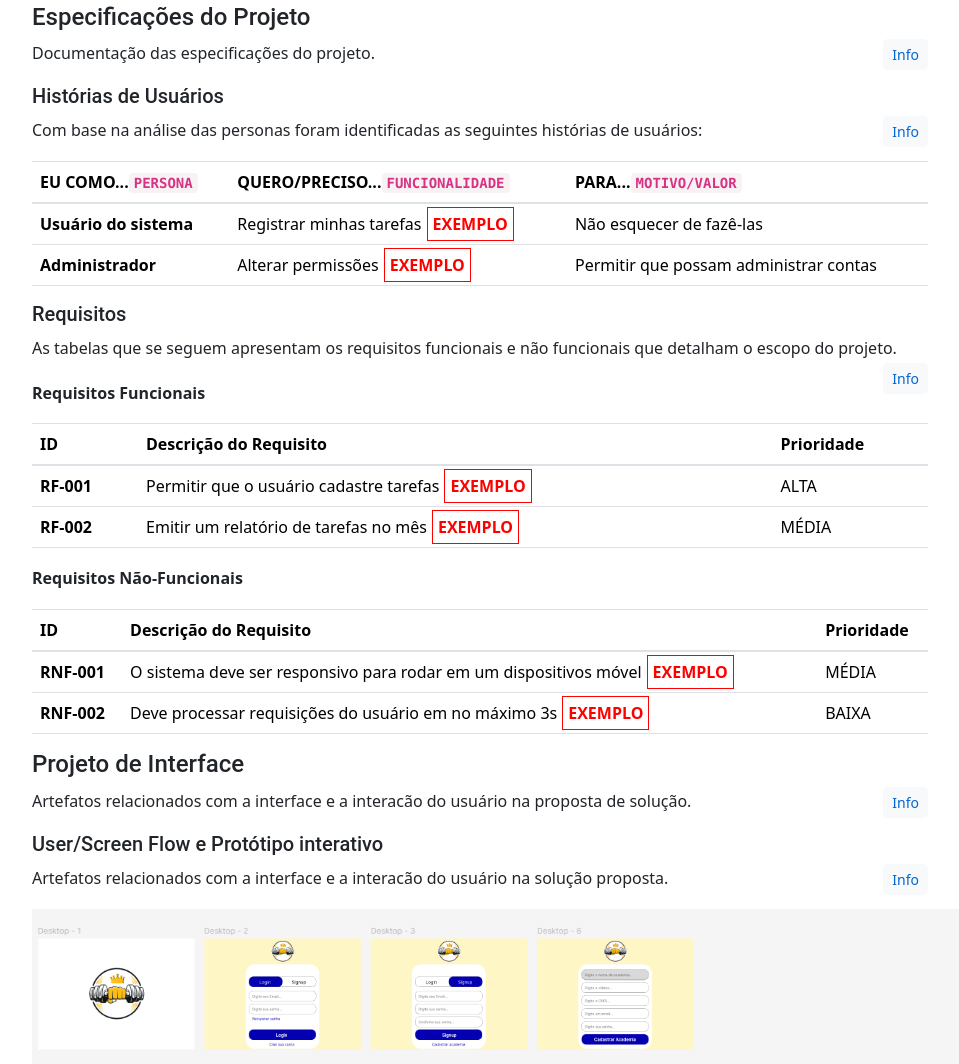
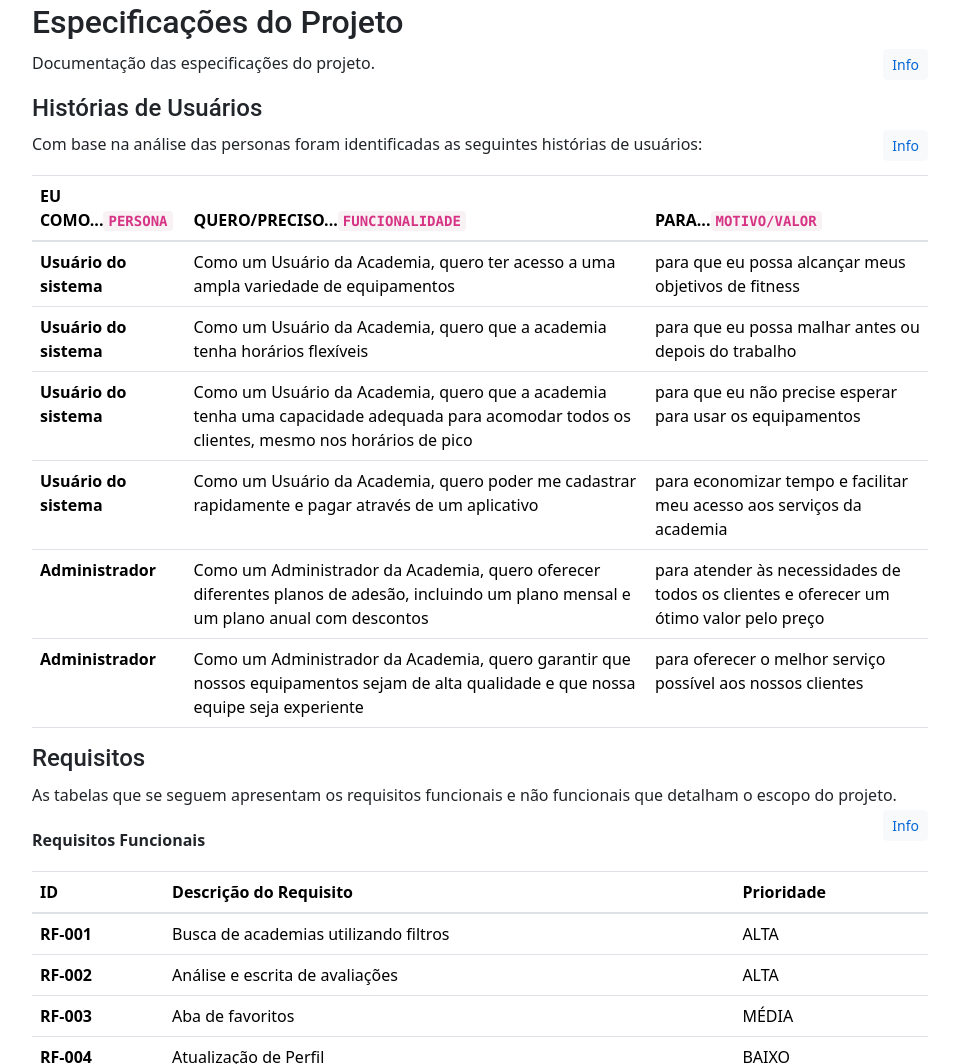
Before and after one commit to ICEI-PUC-Minas-PPLCC-TI/ppl-cc-ti1-2024-1-g-mapeamento-academia, a plain HTML site: page docs/index_documentacao.html in a window 1280 px wide. Shown: the part 1736-2800 px from the top of the page, without its empty margins (290-1249 px from the left). Drawn offline with nearby package versions, Linux system fonts and the light colour scheme; files that its build step writes are made by us from their sources; files whose address does not match are found by name.

Commit message:
Atualizações finais index.html

```diff
--- a/index_documentacao.html
+++ b/docs/index_documentacao.html
@@ -192,7 +192,7 @@
             </section>
 
             <section id="ti_especificacoes">
-              <h4>Especificações do Projeto</h4>
+              <h2>Especificações do Projeto</h2>
               <p>Documentação das especificações do projeto.
                 <button type="button" class="btn btn-light btn-sm float-right" data-toggle="collapse" href="#collapseEspecificacao">Info</button>
               </p>
@@ -201,7 +201,7 @@
               </div>
 
               <section>
-                <h5>Histórias de Usuários</h5>
+                <h4>Histórias de Usuários</h4>
                 <p>Com base na análise das personas foram identificadas as seguintes histórias de usuários:
                   <button type="button" class="btn btn-light btn-sm float-right" data-toggle="collapse" href="#collapseHistorias">Info</button>
                 </p>
@@ -217,22 +217,49 @@
                       </tr>
                   </thead>
                   <tbody>
+
                       <tr>
                           <th scope="row">Usuário do sistema</th>
-                          <td>Registrar minhas tarefas<span class="exemplo">EXEMPLO</span></td>
-                          <td>Não esquecer de fazê-las</td>
+                          <td>Como um Usuário da Academia, quero ter acesso a uma ampla variedade de equipamentos</td>
+                          <td>para que eu possa alcançar meus objetivos de fitness</td>
                       </tr>
+
+                      <tr>
+                        <th scope="row">Usuário do sistema</th>
+                        <td>Como um Usuário da Academia, quero que a academia tenha horários flexíveis</td>
+                        <td> para que eu possa malhar antes ou depois do trabalho</td>
+                      </tr>
+
+                      <tr>
+                        <th scope="row">Usuário do sistema</th>
+                        <td>Como um Usuário da Academia, quero que a academia tenha uma capacidade adequada para acomodar todos os clientes, mesmo nos horários de pico</td>
+                        <td> para que eu não precise esperar para usar os equipamentos</td>
+                      </tr>
+
+                      <tr>
+                        <th scope="row">Usuário do sistema</th>
+                        <td>Como um Usuário da Academia, quero poder me cadastrar rapidamente e pagar através de um aplicativo</td>
+                        <td> para economizar tempo e facilitar meu acesso aos serviços da academia</td>
+                      </tr>
+
                       <tr>
                           <th scope="row">Administrador</th>
-                          <td>Alterar permissões<span class="exemplo">EXEMPLO</span></td>
-                          <td>Permitir que possam administrar contas</td>
+                          <td>Como um Administrador da Academia, quero oferecer diferentes planos de adesão, incluindo um plano mensal e um plano anual com descontos</td>
+                          <td>para atender às necessidades de todos os clientes e oferecer um ótimo valor pelo preço</td>
                       </tr>
+
+                      <tr>
+                        <th scope="row">Administrador</th>
+                        <td>Como um Administrador da Academia, quero garantir que nossos equipamentos sejam de alta qualidade e que nossa equipe seja experiente</td>
+                        <td>para oferecer o melhor serviço possível aos nossos clientes</td>
+                      </tr>
+
                   </tbody>
                 </table>
               </section>
 
               <section>
-                <h5>Requisitos</h5>
+                <h4>Requisitos</h4>
                 <p>As tabelas que se seguem apresentam os requisitos funcionais e não funcionais que detalham o escopo do projeto.
                   <button type="button" class="btn btn-light btn-sm float-right" data-toggle="collapse" href="#collapseRequisitos">Info</button>
                 </p>
@@ -257,17 +284,38 @@
                           <th scope="col">Prioridade</th>
                       </tr>
                   </thead>
+
                   <tbody>
                       <tr>
                           <th scope="row">RF-001</th>
-                          <td>Permitir que o usuário cadastre tarefas<span class="exemplo">EXEMPLO</span></td>
+                          <td>Busca de academias utilizando filtros</td>
                           <td>ALTA</td>
                       </tr>
+
                       <tr>
                           <th scope="row">RF-002</th>
-                          <td>Emitir um relatório de tarefas no mês<span class="exemplo">EXEMPLO</span></td>
-                          <td>MÉDIA</td>
+                          <td>Análise e escrita de avaliações</td>
+                          <td>ALTA</td>
                       </tr>
+
+                      <tr>
+                        <th scope="row">RF-003</th>
+                        <td>Aba de favoritos</td>
+                        <td>MÉDIA</td>
+                      </tr>
+
+                      <tr>
+                        <th scope="row">RF-004</th>
+                        <td>Atualização de Perfil</td>
+                        <td>BAIXO</td>
+                      </tr>
+
+                      <tr>
+                        <th scope="row">RF-005</th>
+                        <td>Pagamento rápido e seguro</td>
+                        <td>BAIXO</td>
+                      </tr>
+
                   </tbody>
                 </table>
 
@@ -281,23 +329,32 @@
                       </tr>
                   </thead>
                   <tbody>
+
                       <tr>
                           <th scope="row">RNF-001</th>
-                          <td>O sistema deve ser responsivo para rodar em um dispositivos móvel<span class="exemplo">EXEMPLO</span></td>
-                          <td>MÉDIA</td>
+                          <td>O sistema deve ser responsivo</td>
+                          <td>ALTA</td>
                       </tr>
+
                       <tr>
                           <th scope="row">RNF-002</th>
-                          <td>Deve processar requisições do usuário em no máximo 3s<span class="exemplo">EXEMPLO</span></td>
-                          <td>BAIXA</td>
+                          <td>Deve filtrar pesquisas de forma rápida</td>
+                          <td>BAIXO</td>
                       </tr>
+
+                      <tr>
+                        <th scope="row">RNF-003</th>
+                        <td>O site deve ser capaz de suportar vários usuarios</td>
+                        <td>BAIXO</td>
+                      </tr>
+
                   </tbody>
                 </table>
               </section>
             </section>
 
             <section id="ti_projeto_interfaces">
-              <h4>Projeto de Interface</h4>
+              <h2>Projeto de Interface</h2>
               <p>Artefatos relacionados com a interface e a interacão do usuário na proposta de solução.
                 <button type="button" class="btn btn-light btn-sm float-right" data-toggle="collapse" href="#collapseInterface">Info</button>
               </p>
@@ -375,11 +432,6 @@
                         <td><a href="https://github.com/ICEI-PUC-Minas-PPLCC-TI/ti-1-ppl-cc-m-20241-2-g3-mapeamento-academia">https://github.com/ICEI-PUC-Minas-PPLCC-TI/ti-1-ppl-cc-m-20241-2-g3-mapeamento-academia</a></td>
                     </tr>
                     <tr>
-                        <td>Hospedagem do site</td>
-                        <td>Heroku</td>
-                        <td><a href="https://XXXXXXX.herokuapp.com">https://XXXXXXX.herokuapp.com</a><span class="exemplo">EXEMPLO</span></td>
-                    </tr>
-                    <tr>
                         <td>Protótipo Interativo</td>
                         <td>MavelApp ou Figma</td>
                         <td><a href="https://www.figma.com/design/ZusyCkHhBF5FDdPr5wbqld/Untitled?node-id=0-1">https://www.figma.com/design/ZusyCkHhBF5FDdPr5wbqld/Untitled?node-id=0-1</a></td>
@@ -400,19 +452,6 @@
               <p>Bernardo Alves - Product Owner <br> Matheus Silva - Scrum Master <br> Gabriel Tostes - Responsável pela documentação <br> Lucas Marinho - Desenvolvedor <br> Leonardo Kauê - Desenvolvedor <br> Erik Lima - Desenvolvedor</p>
             </section>
 
-
-            <section id="ti_controle_versao">
-              <h4>Controle de Versão</h4>
-              <p>Estrutura do fluxo de trabalho no ambiente do GitHub.
-              <button type="button" class="btn btn-light btn-sm float-right" data-toggle="collapse" href="#collapseVersao">Info</button>
-              </p>
-              <div class="alert alert-warning collapse" role="alert" id="collapseVersao">
-                <p>Discuta como a configuração do projeto foi feita na ferramenta de versionamento (GitHub). Exponha como a gerência de tags, merges, commits e branchs é realizada. Discuta como a gerência de issues foi realizada.<br>
-                  <img class="img-fluid" src="assets/images/exemplo-workflow.png" alt="">
-                </p>
-              </div>
-              <p>......  COLOQUE AQUI O SEU TEXTO ......</p>
-            </section>
           </section>
           <hr class="divider">
 
@@ -579,24 +618,17 @@
               </div>
 
               <section>
-                <h5>Images:</h5>
-                <ul>
-                  <li>Unsplash - <a target="_blank" href="https://unsplash.com/">https://unsplash.com/</a><span class="exemplo">EXEMPLO</span></li>
-                </ul>
-              </section>
-
-              <section>
                 <h5>Fonts:</h5>
                 <ul>
-                  <li>Icons Font Face - <a target="_blank" href="https://fontawesome.com/">https://fontawesome.com/</a><span class="exemplo">EXEMPLO</span></li>
+                  <li>Icons Font Face - <a target="_blank" href="https://fontawesome.com/">https://fontawesome.com/</li>
                 </ul>
               </section>
 
               <section>
                 <h5>Scripts:</h5>
                 <ul>
-                  <li>jQuery - <a target="_blank" href="http://www.jquery.com/">http://www.jquery.com/</a><span class="exemplo">EXEMPLO</span></li>
-                  <li>Bootstrap 4 - <a target="_blank" href="http://getbootstrap.com/">http://getbootstrap.com/</a><span class="exemplo">EXEMPLO</span></li>
+                  <li>jQuery - <a target="_blank" href="http://www.jquery.com/">http://www.jquery.com/</li>
+                  <li>Bootstrap 4 - <a target="_blank" href="http://getbootstrap.com/">http://getbootstrap.com/</a></li>
                 </ul>
               </section>
             </section>
@@ -620,7 +652,7 @@
                   <div class="card">
                     <div class="card-header" id="heading1">
                       <h5 class="mb-0"> <a href="#" class="collapsed" data-toggle="collapse" data-target="#collapse1"
-                          aria-expanded="false" aria-controls="collapse1">Como esse site pode me ajudar?</a> </h5>
+                          aria-expanded="false" aria-controls="collapse1">Como esse site pode ajudar um usuário de academia?</a> </h5>
                     </div>
                     <div id="collapse1" class="collapse" aria-labelledby="heading1" data-parent="#popularTopics">
                       <div class="card-body">O nosso site pode ser muito útil para diversas pessoas,porém,sua utilidade fica mais visível para pessoas que não largam a academia nem quando vão viajar.Essas pessoas, pelo nosso site, podem assinar planos pequenos para não ficarem sem treinar em suas viagens.</div>
@@ -629,10 +661,10 @@
                   <div class="card">
                     <div class="card-header" id="heading2">
                       <h5 class="mb-0"> <a href="#" class="collapsed" data-toggle="collapse" data-target="#collapse2"
-                          aria-expanded="false" aria-controls="collapse2">Qual o melhor método de pagamento?</a> </h5>
+                          aria-expanded="false" aria-controls="collapse2">Como esse site pode ajudar um Administrador de academia?</a> </h5>
                     </div>
                     <div id="collapse2" class="collapse" aria-labelledby="heading2" data-parent="#popularTopics">
-                      <div class="card-body">Todos os métodos de pagamento que oferecemos são muito bons, mas o que recomendamos fortemente o PIX,pois seu dinheiro cai no mesmo instante.</div>
+                      <div class="card-body">O nosso site pode ajudar muito a atrair novos clientes para as academias, visto que facilitamos muito a inscrição nas academias.</div>
                     </div>
                   </div>
                 </div>
```
